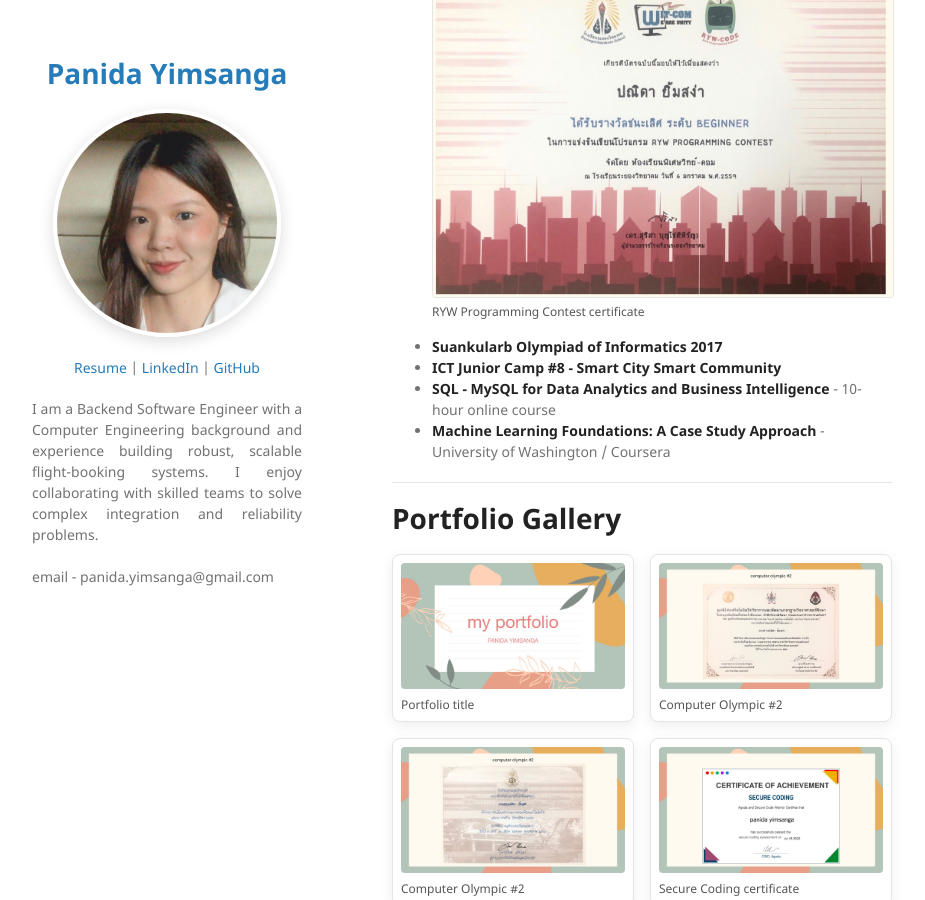
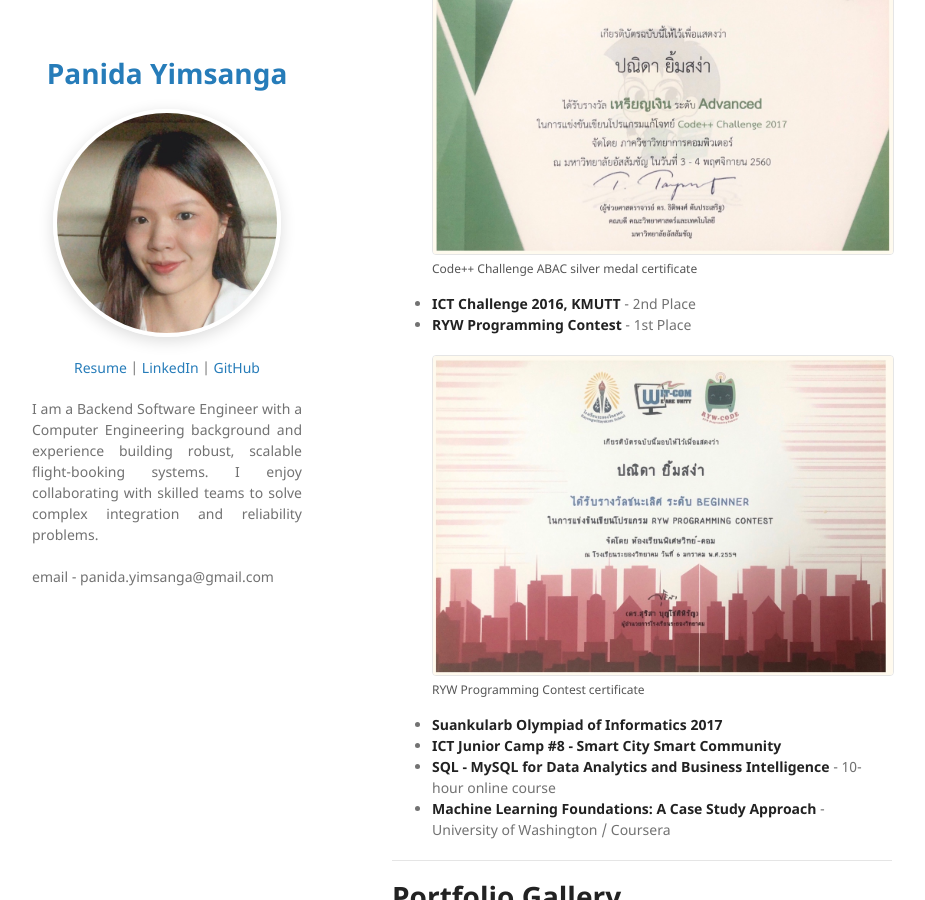
Before and after one commit to sarasix/sarasix.github.io, a Jekyll site: the page built from index.md, in a window 1280 px wide and 900 px high, scrolled down 7629 px. Shown: the whole window, without its empty margins (178-1103 px from the left). Built offline with Jekyll 4.4.1, drawn with Linux system fonts in a browser that asks for light colours; our own code applies the rules of GitHub Pages for plain Markdown files.

Commit message:
Add Code++ Challenge certificate

```diff
--- a/index.md
+++ b/index.md
@@ -216,6 +216,14 @@ Developed image-processing and game-AI projects, including a bacteria detection
   </div>
 
 * **Code++ Challenge, Assumption University** - Silver Medal
+
+  <div class="award-gallery">
+    <figure>
+      <img src="/assets/img/awards/code-plus-plus-challenge-abac-silver.jpg" alt="Code++ Challenge ABAC silver medal certificate">
+      <figcaption>Code++ Challenge ABAC silver medal certificate</figcaption>
+    </figure>
+  </div>
+
 * **ICT Challenge 2016, KMUTT** - 2nd Place
 * **RYW Programming Contest** - 1st Place
 
```
Also changed, not shown: assets/img/awards/code-plus-plus-challenge-abac-silver.jpg (added).
